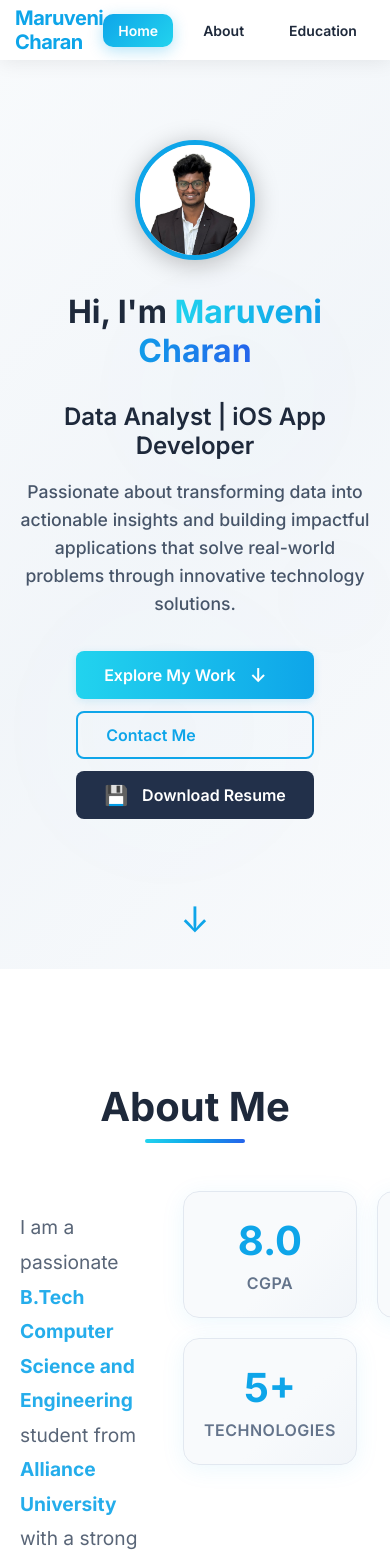
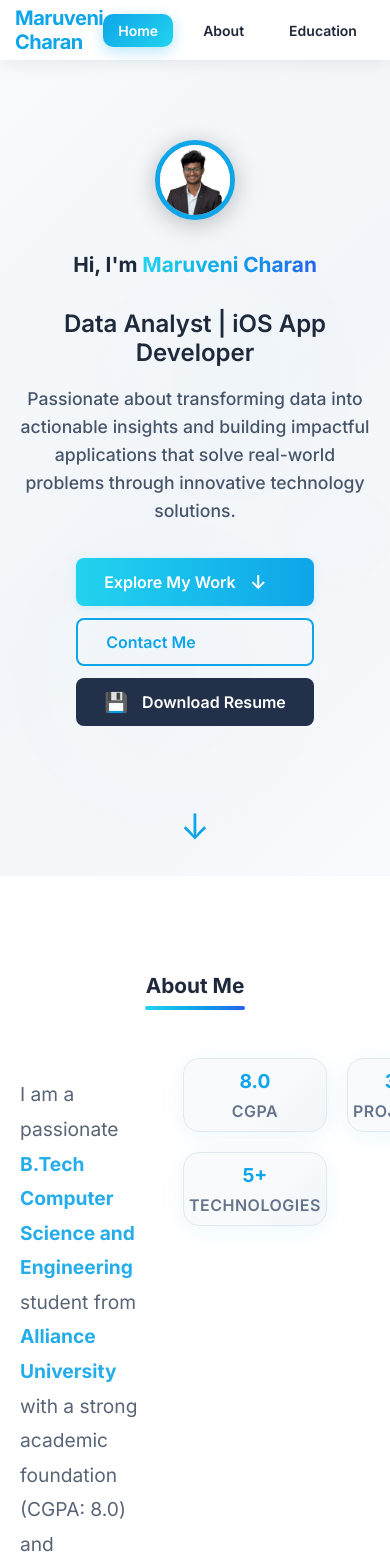
Before and after one commit to charan2319/Portfolio, a React (Create React App) app: page / in a window 390 px wide. Shown: the top 1563 px of the page. Built offline with nearby package versions, Linux system fonts and the light colour scheme.

Commit message:
updated css code

```diff
--- a/src/App.css
+++ b/src/App.css
@@ -1,3 +1,21 @@
+/* Make sizing predictable */
+*,
+*::before,
+*::after {
+  box-sizing: border-box;
+}
+
+/* Make images and videos responsive */
+img, video {
+  max-width: 100%;
+  height: auto;
+  display: block;
+}
+
+/* Prevent horizontal scroll */
+body {
+  overflow-x: hidden;
+}
 /* ===== GLOBAL STYLES ===== */
 body {
   margin: 0;
@@ -4210,3 +4228,25 @@ footer {
 .light-mode .hero-3d-bg .glow-effect {
    background: radial-gradient(circle, rgba(14, 165, 233, 0.1) 0%, transparent 70%);
 }
+/* Extra small screens */
+@media (max-width: 400px) {
+  .hero-title { font-size: 1.3rem; }
+  .profile-img-hero { width: 80px; height: 80px; }
+  .about-title, .section-title { font-size: 1.3rem; }
+  .contact-heading { font-size: 1.3rem; }
+  .pro-projects-title { font-size: 1.1rem; }
+  .stat-number { font-size: 1.2rem; }
+  .stat-card { padding: 10px 5px; }
+}
+
+/* Ultra-wide screens */
+@media (min-width: 1600px) {
+  .about-container,
+  .pro-projects-grid,
+  .certifications-grid,
+  .achievements-grid,
+  .skills-card-grid,
+  .contact-grid {
+    max-width: 1400px;
+  }
+}
```
